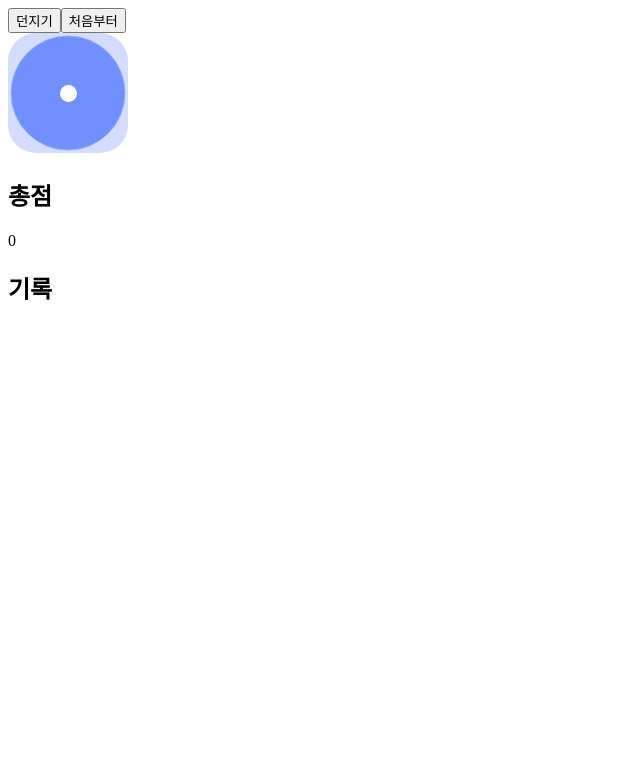
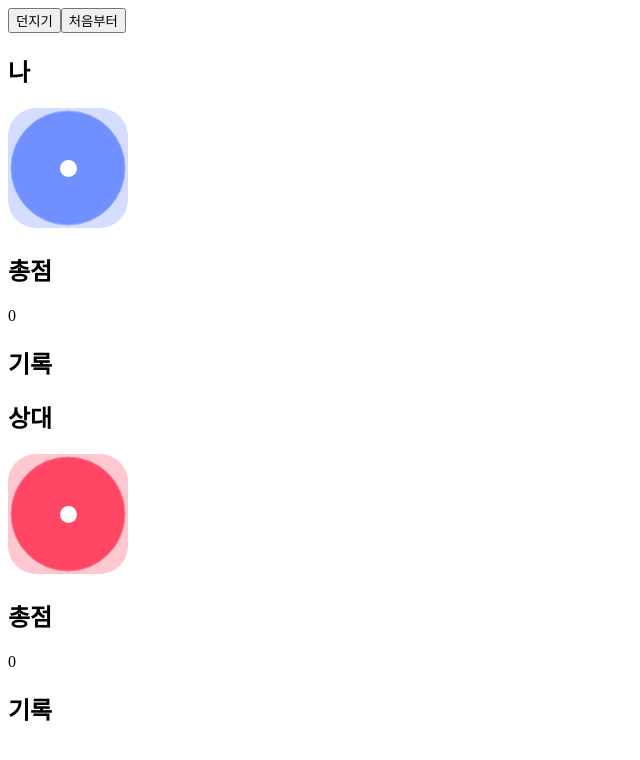
Before and after one commit to kimInDa/codeit-react, a React (Create React App) app in the folder dicegame/: page / in a window 1280 px wide. Shown: the top 760 px of the page, without its empty margins (0-640 px from the left). Built offline with nearby package versions, Linux system fonts and the light colour scheme.

Commit message:
[Add] 주사위 보드 부분 컴포넌트화

```diff
--- a/dicegame/src/App.js
+++ b/dicegame/src/App.js
@@ -1,6 +1,7 @@
 import { useState } from 'react';
 import Button from "./Button"
-import Dice from "./Dice"
+import Board from './Board';
+
 
 function random(n) {
   return Math.ceil(Math.random() * n);
@@ -10,18 +11,30 @@
   const [num, setNum] = useState(1);
   const [sum, setSum] = useState(0);
   const [gameHistory, setGameHistory] = useState([]);
+  const [otherNum, setOtherNum] = useState(1);
+  const [otherSum, setOtherSum] = useState(0);
+  const [otherGameHistory, setOtherGameHistory] = useState([]);
+
+
 
   const handleRollClick = () => {
     const nextNum = random(6);
+    const otherNextNum = random(6);
     setNum(nextNum);
     setSum(sum + nextNum);
     setGameHistory([...gameHistory, nextNum]);
+    setOtherNum(otherNextNum);
+    setOtherSum(otherSum + otherNextNum);
+    setOtherGameHistory([...otherGameHistory, otherNextNum]);
   }
 
   const handleClearClick = () => {
     setNum(1);
     setSum(0)
     setGameHistory([])
+    setOtherNum(1);
+    setOtherSum(0)
+    setOtherGameHistory([])
   }
 
   return (
@@ -30,13 +43,11 @@
         <Button onClick={handleRollClick}>던지기</Button>
         <Button onClick={handleClearClick}>처음부터</Button>
       </div>
-      <Dice color="blue" num={num} />
-      <h2>총점</h2>
-      <p>{sum}</p>
-      <h2>기록</h2>
-      <p>{gameHistory.join(', ')}</p>
+      <div>
+        <Board name="나" color="blue" num={num} sum={sum} gameHistory={gameHistory}/>
+        <Board name="상대" color="red" num={otherNum} sum={otherSum} gameHistory={otherGameHistory}/>
+      </div>
     </div>
-
   )
 }
 
--- /dev/null
+++ b/dicegame/src/Board.js
@@ -0,0 +1,18 @@
+import Dice from "./Dice"
+
+
+function Board({name, color, num, sum, gameHistory}) {
+  return (
+    <div>
+      <h2>{name}</h2>
+      <Dice color={color} num={num} />
+      <h2>총점</h2>
+      <p>{sum}</p>
+      <h2>기록</h2>
+      <p>{gameHistory.join(', ')}</p>
+    </div>
+
+  )
+}
+
+export default Board
```
